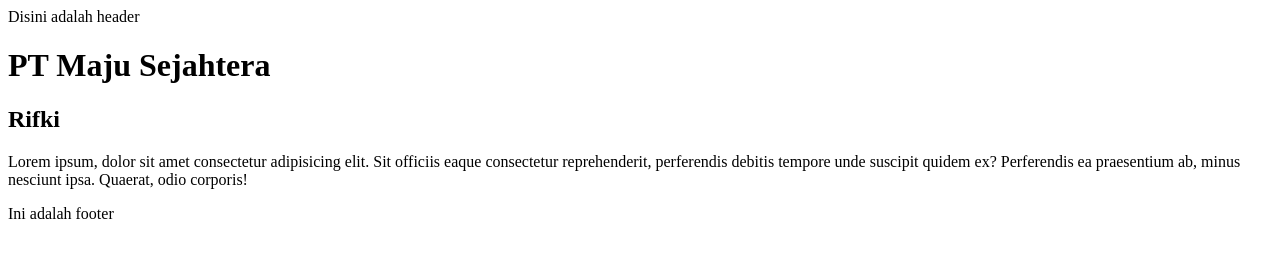
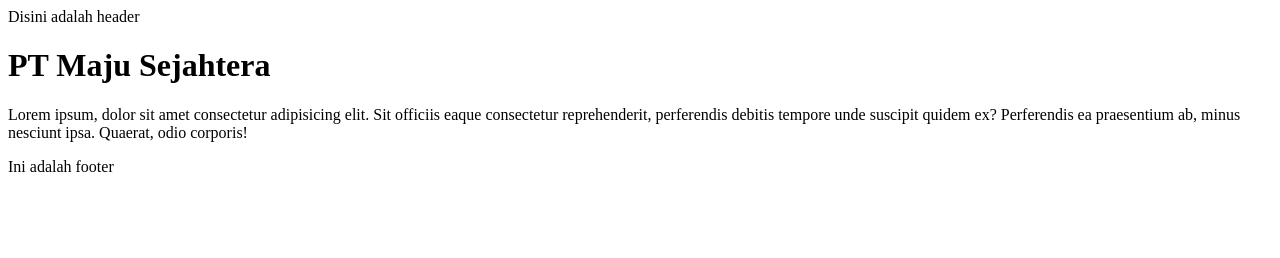
Before and after one commit to RifkiMuhamadAlfian/CompanyProfile, a plain HTML site: page index.html in a window 1280 px wide. Drawn offline with Linux system fonts and the light colour scheme.

Commit message:
menghapus h2

```diff
--- a/index.html
+++ b/index.html
@@ -10,8 +10,6 @@
 
     <h1>PT Maju Sejahtera</h1>
 
-    <h2>Rifki</h2>
-
     <p>
       Lorem ipsum, dolor sit amet consectetur adipisicing elit. Sit officiis
       eaque consectetur reprehenderit, perferendis debitis tempore unde suscipit
```
